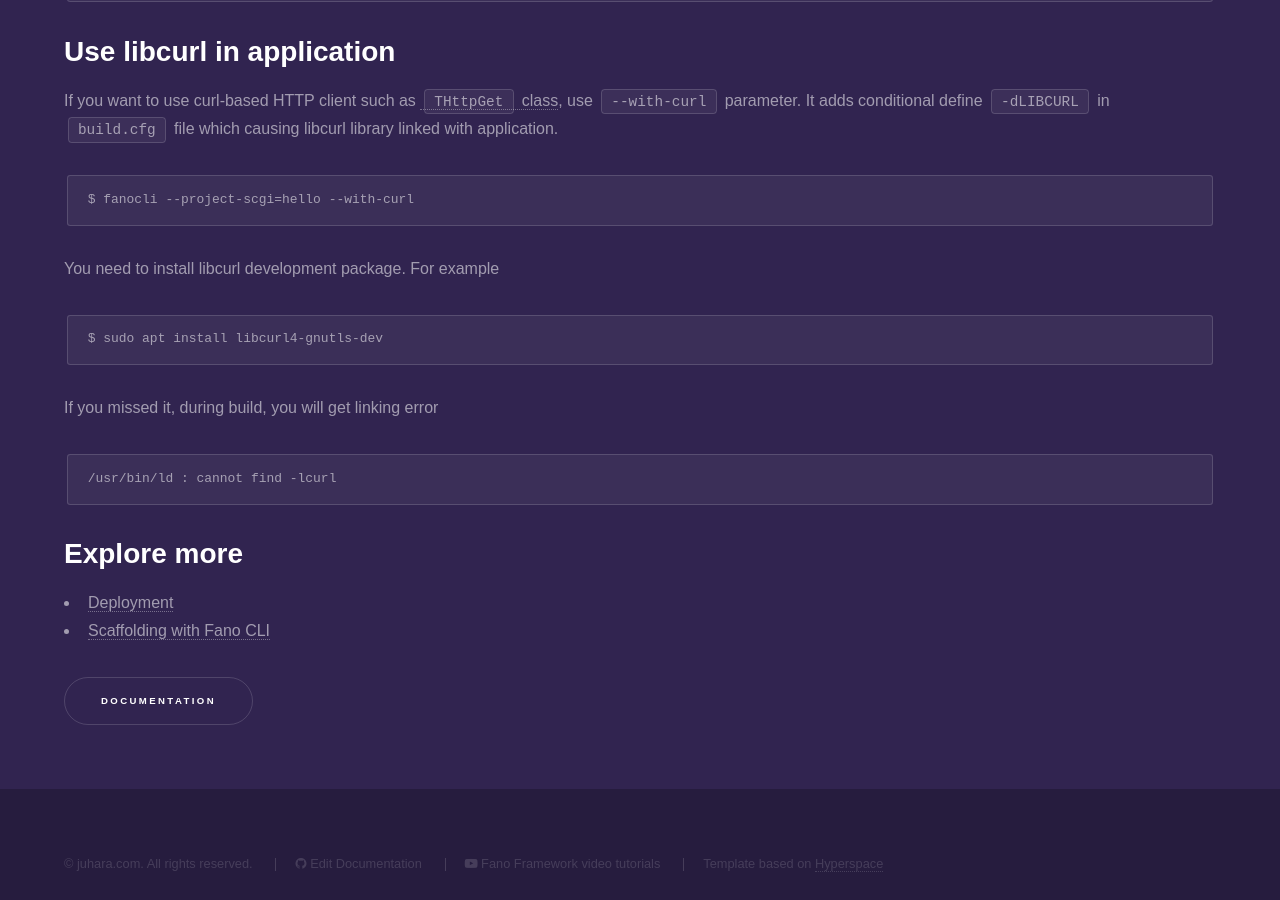
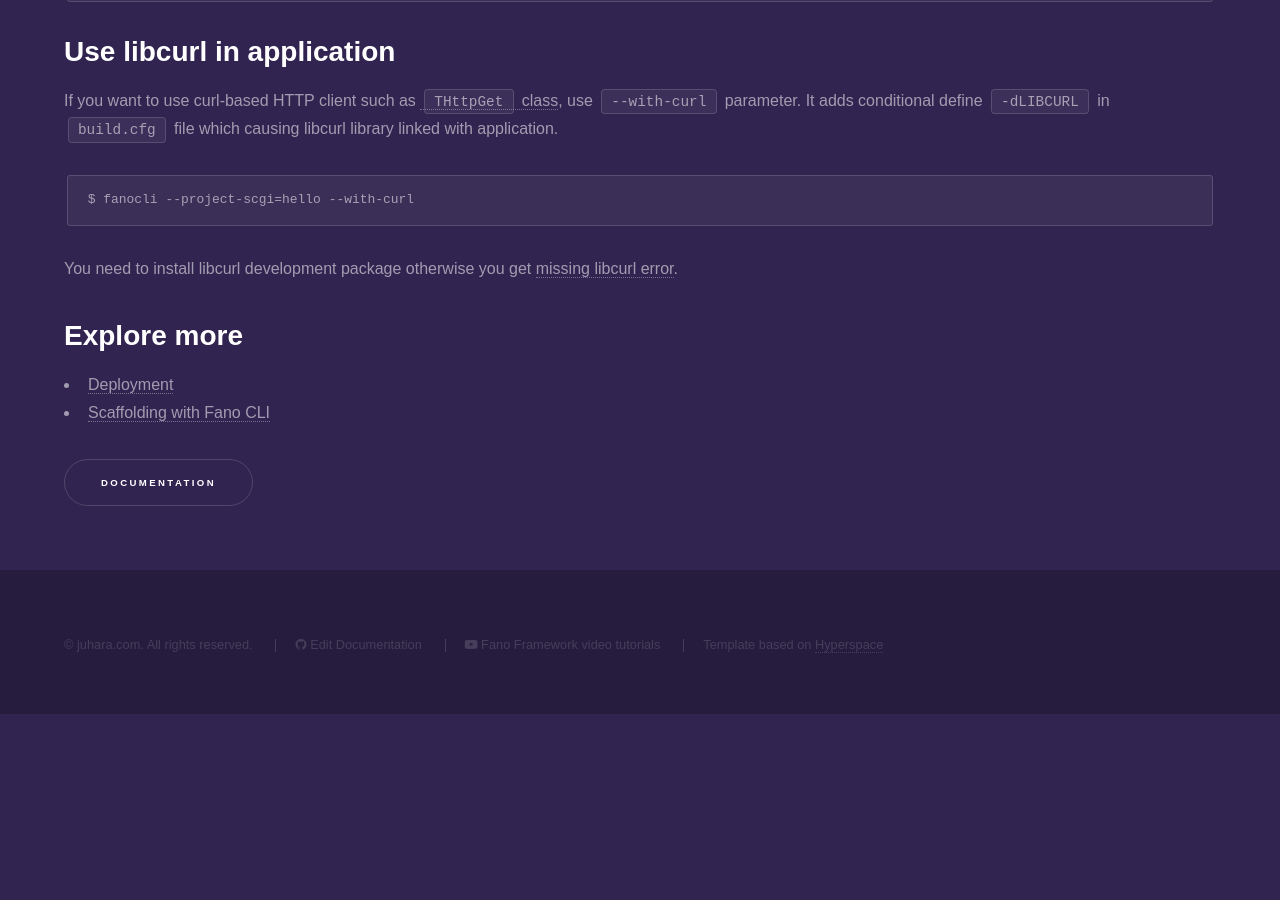
Before and after one commit to fanoframework/fanoframework.github.io, a Jekyll site: the page built from scaffolding-with-fano-cli/creating-project/index.md, in a window 1280 px wide and 900 px high, scrolled down 5009 px. Built offline with Jekyll 4.4.1, drawn with Linux system fonts in a browser that asks for light colours; our own code applies the rules of GitHub Pages for plain Markdown files; after the commit the page ends 5723 px from its top, so only the background shows below that.

Commit message:
improve content about missing libcurl error

````diff
--- a/scaffolding-with-fano-cli/creating-project/index.md
+++ b/scaffolding-with-fano-cli/creating-project/index.md
@@ -180,22 +180,14 @@ $ cd test-fano
 $ git commit -m "Initial commit"
 ```
 
-## Use libcurl in application
+## <a name="use-libcurl-in-application"></a>Use libcurl in application
 If you want to use curl-based HTTP client such as [`THttpGet` class](https://github.com/fanoframework/fano/blob/master/src/Libs/HttpClient/Implementations/Curl/HttpGetImpl.pas), use `--with-curl` parameter. It adds conditional define `-dLIBCURL` in `build.cfg` file which causing libcurl library linked with application.
 
 ```
 $ fanocli --project-scgi=hello --with-curl
 ```
-You need to install libcurl development package. For example
-```
-$ sudo apt install libcurl4-gnutls-dev
-```
+You need to install libcurl development package otherwise you get [missing libcurl error](/known-issues/#missing-libcurl-development-package).
 
-If you missed it, during build, you will get linking error
-
-```
-/usr/bin/ld : cannot find -lcurl
-```
 ## Explore more
 
 - [Deployment](/deployment)
````
Also changed, not shown: documentation/index.md (+1 -0 lines), known-issues/index.md (+12 -0 lines).
